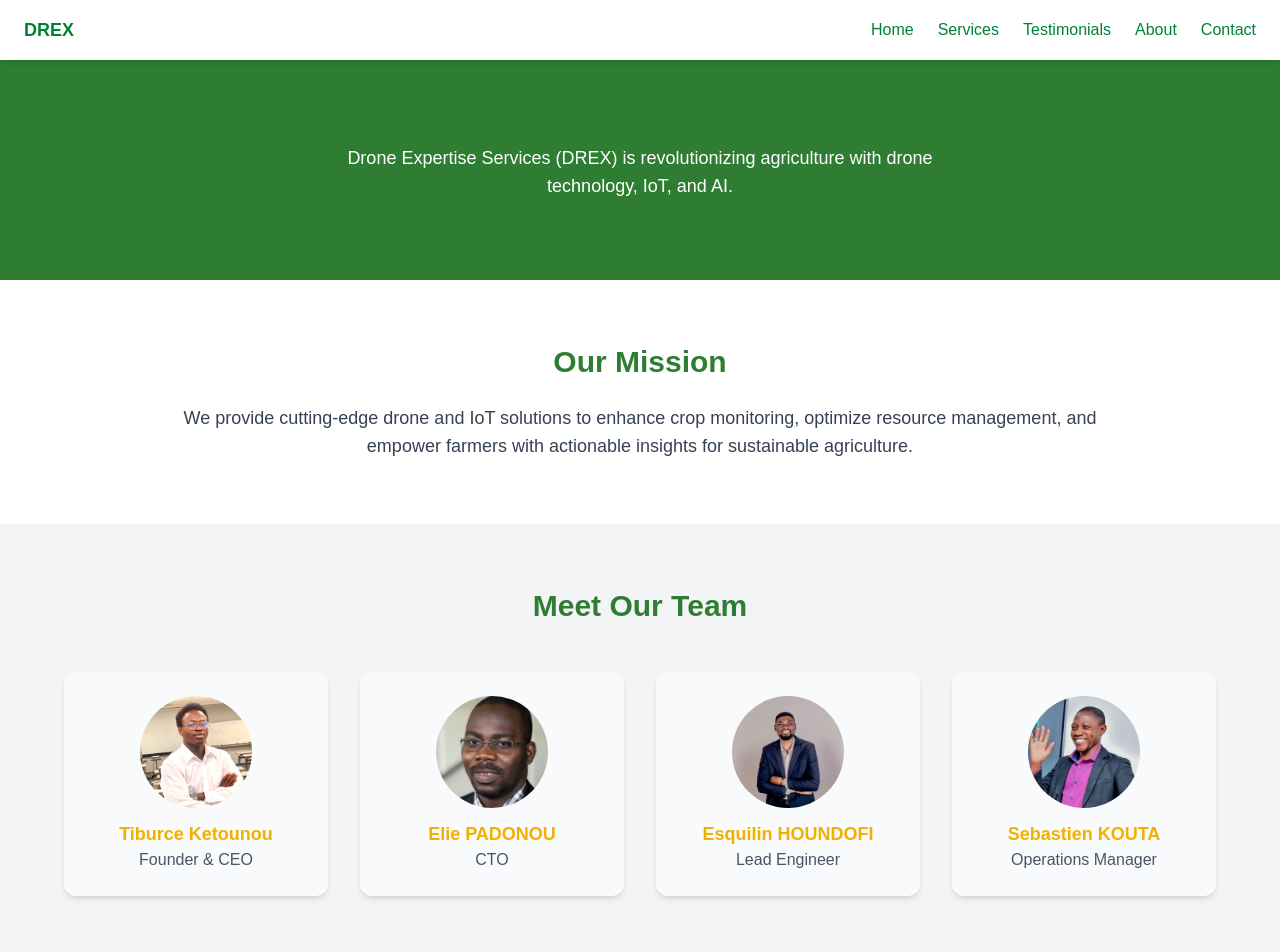
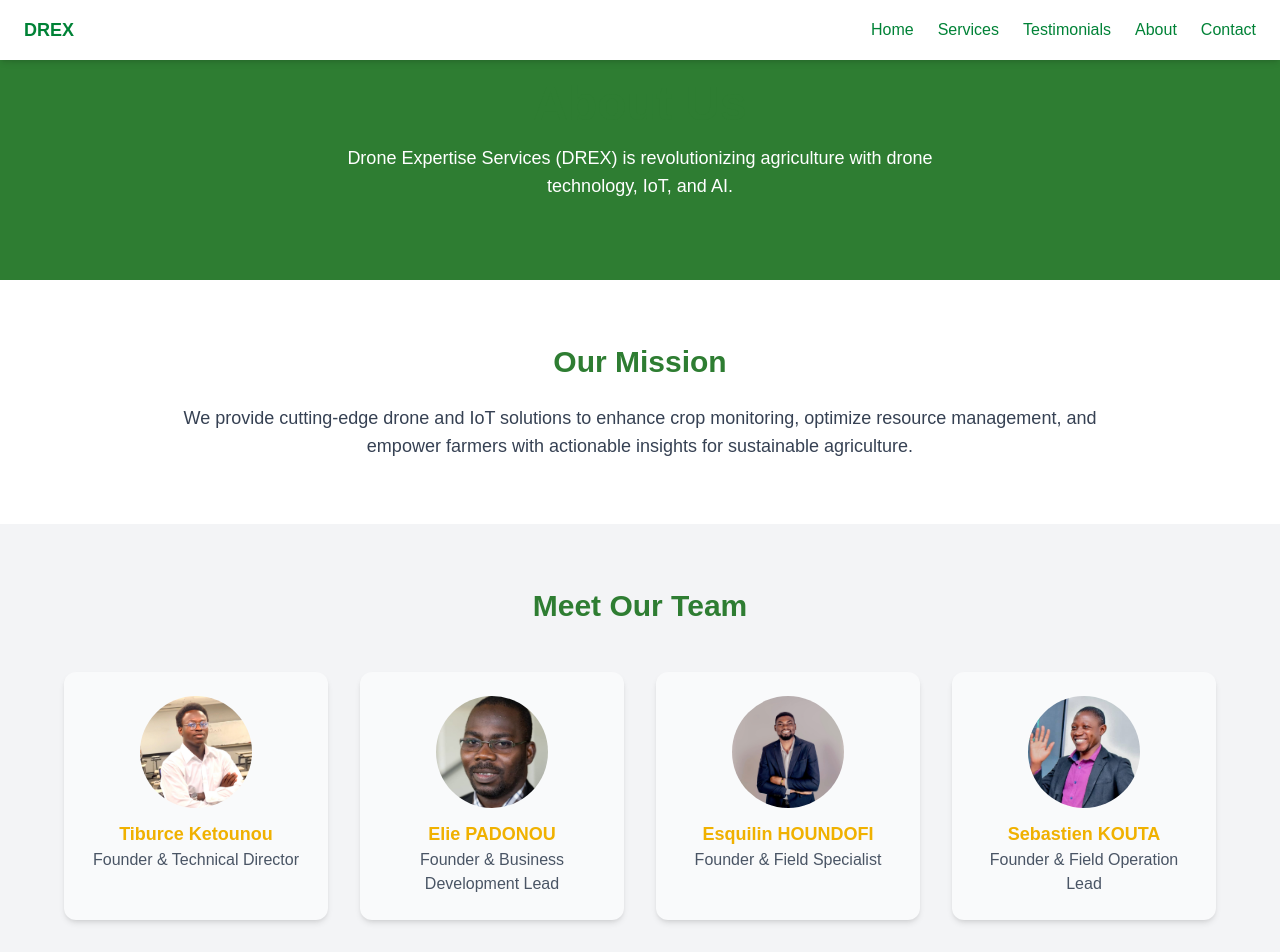
Before and after one commit to Tibo7777/drex, a Next.js app: page /about in a window 1280 px wide. Shown: the top 952 px of the page. Built offline with nearby package versions, Linux system fonts and the light colour scheme.

Commit message:
Initial DREX commit

```diff
--- a/src/app/about/page.js
+++ b/src/app/about/page.js
@@ -11,34 +11,53 @@ export default function AboutPage() {
   const team = [
     {
       name: "Tiburce Ketounou",
-      role: "Founder & CEO",
+      role: "Founder & Technical Director",
       img: "/images/team1.jpg",
-      objectPosition: "top",
+      objectPosition: "top", // centré sur haut
     },
     {
       name: "Elie PADONOU",
-      role: "CTO",
+      role: "Founder & Business Development Lead",
       img: "/images/team2.jpg",
-      objectPosition: "10% 30%", // push image slightly down
+      objectPosition: "center 30%", // décalé légèrement vers le bas
     },
     {
       name: "Esquilin HOUNDOFI",
-      role: "Lead Engineer",
+      role: "Founder & Field Specialist",
       img: "/images/team3.jpg",
-      objectPosition: "center",
+      objectPosition: "center", // centré
     },
     {
       name: "Sebastien KOUTA",
-      role: "Operations Manager",
+      role: "Founder & Field Operation Lead",
       img: "/images/team4.jpg",
-      objectPosition: "10% 30%", // push image slightly down
+      objectPosition: "center 30%", // décalé légèrement vers le bas
     },
   ];
+
+  const renderMember = (member, index) => (
+    <div
+      key={index}
+      className="bg-gray-50 rounded-xl shadow-md p-6 flex flex-col items-center"
+    >
+      <img
+        src={member.img}
+        alt={member.name}
+        className="w-28 h-28 rounded-full mb-3 object-cover"
+        style={{ objectPosition: member.objectPosition }}
+      />
+      <h3 className="text-lg font-semibold text-[color:var(--color-primary)] text-center">
+        {member.name}
+      </h3>
+      <p className="text-gray-600 text-center">{member.role}</p>
+    </div>
+  );
 
   return (
     <div className="bg-white text-gray-900">
       <Navbar />
 
+      {/* Hero Section */}
       <section className="relative bg-[color:var(--color-primary)] text-white py-20 text-center">
         <h1 className="text-5xl font-bold mb-4">About Us</h1>
         <p className="text-lg max-w-2xl mx-auto">
@@ -47,6 +66,7 @@ export default function AboutPage() {
         </p>
       </section>
 
+      {/* Mission Section */}
       <section className="py-16 px-6 max-w-5xl mx-auto text-center">
         <h2 className="text-3xl font-bold text-[color:var(--color-primary)] mb-6">
           Our Mission
@@ -58,11 +78,13 @@ export default function AboutPage() {
         </p>
       </section>
 
+      {/* Team Section */}
       <section className="py-16 px-6 bg-gray-100">
         <h2 className="text-3xl font-bold text-center text-[color:var(--color-primary)] mb-12">
           Meet Our Team
         </h2>
 
+        {/* Mobile Carousel */}
         <div className="md:hidden">
           <Swiper
             modules={[Pagination]}
@@ -76,39 +98,15 @@ export default function AboutPage() {
                 key={i}
                 className="bg-gray-50 rounded-xl shadow-md p-6 flex flex-col items-center"
               >
-                <img
-                  src={member.img}
-                  alt={member.name}
-                  className="w-28 h-28 rounded-full mb-3 object-cover"
-                  style={{ objectPosition: member.objectPosition }}
-                />
-                <h3 className="text-lg font-semibold text-[color:var(--color-primary)]">
-                  {member.name}
-                </h3>
-                <p className="text-gray-600">{member.role}</p>
+                {renderMember(member, i)}
               </SwiperSlide>
             ))}
           </Swiper>
         </div>
 
+        {/* Desktop Grid */}
         <div className="hidden md:grid md:grid-cols-4 gap-8 max-w-6xl mx-auto">
-          {team.map((member, i) => (
-            <div
-              key={i}
-              className="bg-gray-50 rounded-xl shadow-md p-6 flex flex-col items-center"
-            >
-              <img
-                src={member.img}
-                alt={member.name}
-                className="w-28 h-28 rounded-full mb-3 object-cover"
-                style={{ objectPosition: member.objectPosition }}
-              />
-              <h3 className="text-lg font-semibold text-[color:var(--color-primary)]">
-                {member.name}
-              </h3>
-              <p className="text-gray-600">{member.role}</p>
-            </div>
-          ))}
+          {team.map(renderMember)}
         </div>
       </section>
 
```
